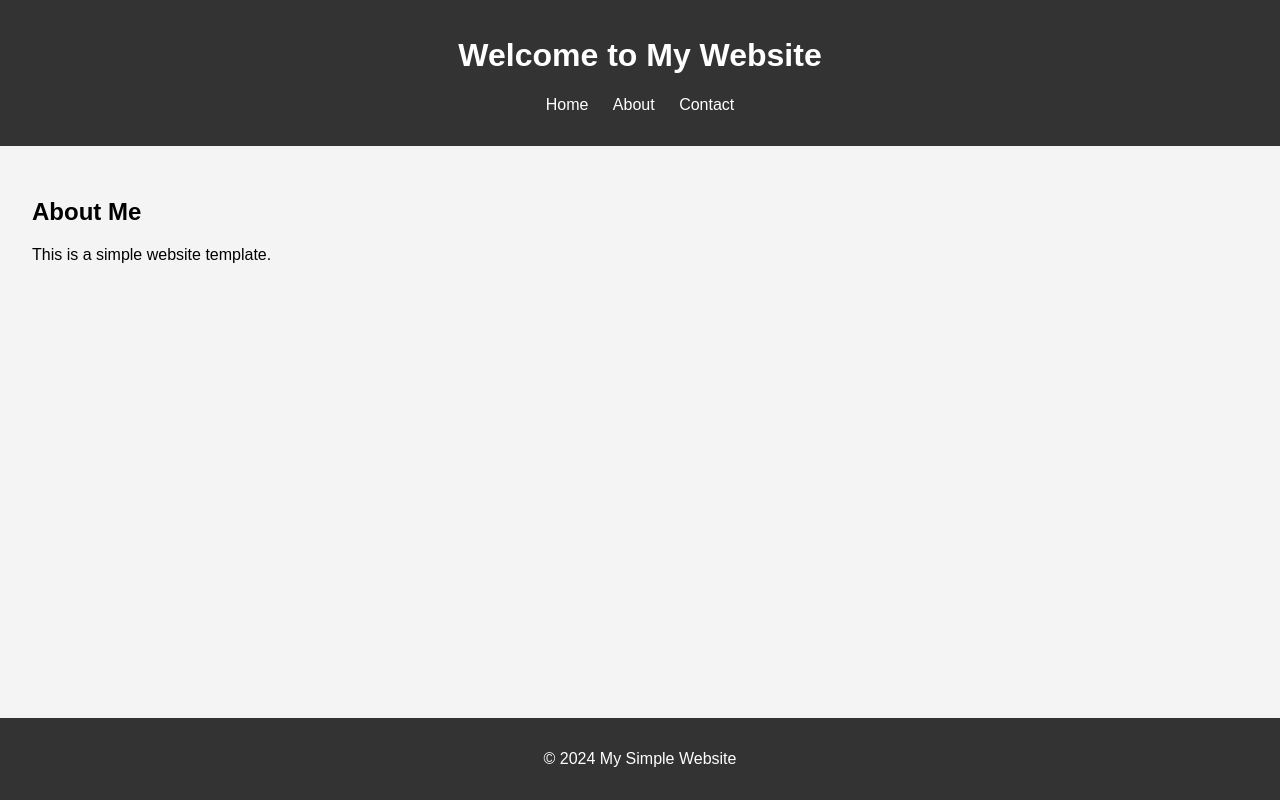
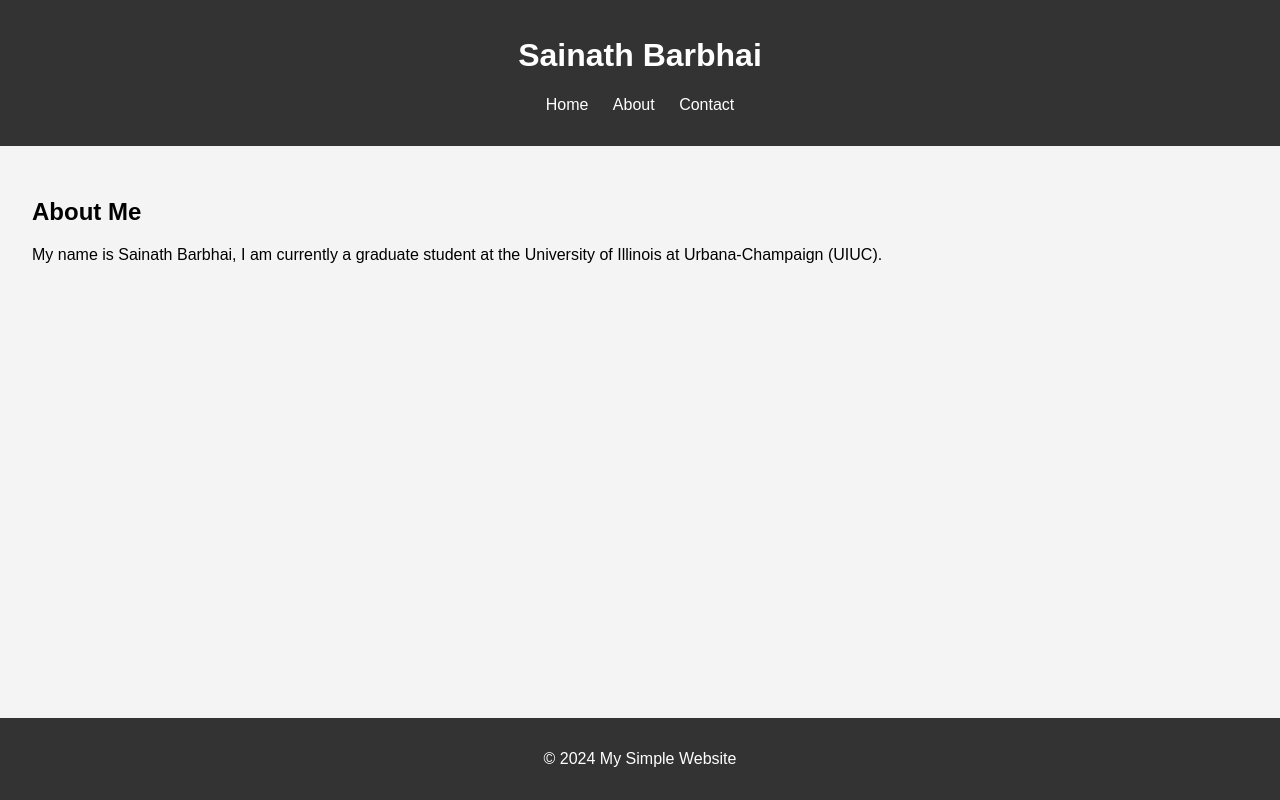
Before and after one commit to SainathBarbhai/SainathBarbhai.github.io, a plain HTML site: page index.html in a window 1280 px wide. Drawn offline with Linux system fonts and the light colour scheme.

Commit message:
index.html

```diff
--- a/index.html
+++ b/index.html
@@ -3,7 +3,7 @@
 <head>
     <meta charset="UTF-8">
     <meta name="viewport" content="width=device-width, initial-scale=1.0">
-    <title>My Simple Website</title>
+    <title>Sainath (Sai) Barbhai</title>
     <style>
         body {
             font-family: Arial, sans-serif;
@@ -45,7 +45,7 @@
 </head>
 <body>
     <header>
-        <h1>Welcome to My Website</h1>
+        <h1>Sainath Barbhai</h1>
         <nav>
             <ul>
                 <li><a href="#">Home</a></li>
@@ -56,7 +56,7 @@
     </header>
     <main>
         <h2>About Me</h2>
-        <p>This is a simple website template.</p>
+        <p>My name is Sainath Barbhai, I am currently a graduate student at the University of Illinois at Urbana-Champaign (UIUC).</p>
     </main>
     <footer>
         <p>&copy; 2024 My Simple Website</p>
```
